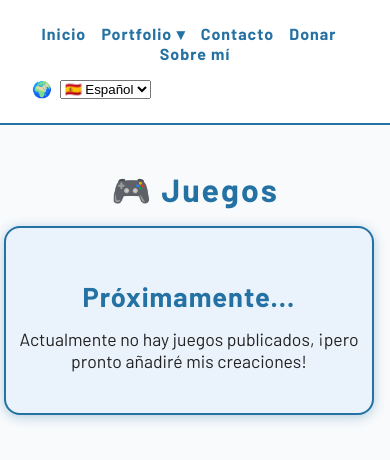
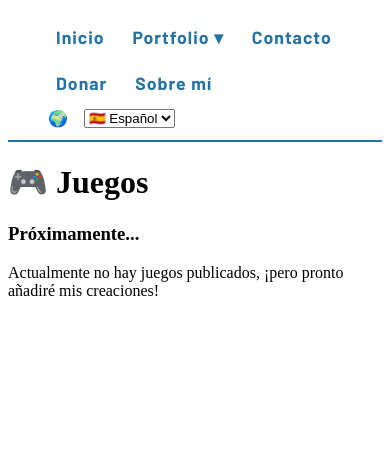
Before and after one commit to Sw3l3n/sw3l3n, a plain HTML site: page juegos.html in a window 390 px wide. Drawn offline with Linux system fonts and the light colour scheme.

```diff
--- a/style.css
+++ b/style.css
@@ -1,48 +1,44 @@
-/* ===== Body y fuente ===== */
-body {
-  font-family: 'Barlow', Arial, sans-serif;
-  background: #f8fafc;
-  margin: 0;
-  color: #222;
-  text-align: center;
-}
-
 /* ===== Navbar ===== */
 nav {
   display: flex;
   justify-content: space-between;
   align-items: center;
   background: #fff;
-  padding: 16px 32px;
+  padding: 12px 40px;
   border-bottom: 2px solid #2471A3;
   position: sticky;
   top: 0;
   z-index: 999;
+  font-family: 'Barlow', Arial, sans-serif;
 }
 
+/* Contenedor de enlaces izquierda */
+.nav-left {
+  display: flex;
+  align-items: center;
+  gap: 24px; /* espacio entre enlaces */
+}
+
+/* Enlaces normales y dropbtn */
 .nav-left a, .dropbtn {
   color: #2471A3;
   text-decoration: none;
   font-weight: 700;
-  margin-right: 24px;
   font-size: 1.1rem;
   letter-spacing: 1px;
+  padding: 6px 8px;
 }
 
-.nav-left a:last-child { margin-right: 0; }
-
-.nav-right {
-  display: flex;
-  align-items: center;
-  margin-right: 40px;
+/* Hover */
+.nav-left a:hover, .dropbtn:hover {
+  color: #145a8a;
 }
 
-.nav-right label { margin-right: 8px; }
-#lang-switcher { margin-right: 12px; }
+/* Dropdown */
+.dropdown {
+  position: relative;
+}
 
-/* ===== Dropdown ===== */
-.dropdown { position: relative; display: inline-block; }
-.dropbtn { cursor: pointer; }
 .dropdown-content {
   display: none;
   position: absolute;
@@ -51,125 +47,46 @@
   box-shadow: 0 8px 16px rgba(0,0,0,0.2);
   border: 1px solid #2471A3;
   border-radius: 8px;
+  top: 36px;
+  left: 0;
   z-index: 1000;
-  top: 36px;
   opacity: 0;
   transform: translateY(-10px);
   transition: all 0.2s ease-in-out;
 }
+
 .dropdown-content a {
   color: #2471A3;
-  padding: 12px 16px;
-  text-decoration: none;
+  padding: 10px 16px;
   display: block;
   font-weight: 700;
 }
-.dropdown-content a:hover { background-color: #eaf3fb; color: #145a8a; }
-.dropdown:hover .dropdown-content { display: block; opacity:1; transform:translateY(0); }
 
-/* ===== Contenedor principal ===== */
-.container {
-  max-width: 900px;
-  margin: 0 auto;
-  padding: 60px 16px 40px 16px;
+.dropdown:hover .dropdown-content {
+  display: block;
+  opacity: 1;
+  transform: translateY(0);
 }
 
-/* ===== Titulos ===== */
-h1 {
-  font-size: 2.5rem;
-  color: #2471A3;
-  font-weight: 700;
-  margin-bottom: 16px;
-  letter-spacing: 2px;
-}
-h2 {
-  font-size: 2rem;
-  color: #2471A3;
-  font-weight: 700;
-  margin-top: 48px;
-  margin-bottom: 24px;
-  letter-spacing: 2px;
+/* Contenedor derecha */
+.nav-right {
+  display: flex;
+  align-items: center;
+  gap: 12px;
 }
 
-/* ===== Tarjetas ===== */
-.cards {
-  display: flex;
-  justify-content: center;
-  gap: 32px;
-  flex-wrap: wrap;
-  margin-bottom: 40px;
+.nav-right label { margin-right: 4px; }
+
+/* Responsive */
+@media (max-width: 700px) {
+  nav {
+    flex-direction: column;
+    align-items: flex-start;
+  }
+  .nav-left {
+    flex-wrap: wrap;
+    gap: 12px;
+    margin-bottom: 8px;
+  }
+  .nav-right { margin-left: 0; }
 }
-
-.card {
-  background: #eaf3fb;
-  border-radius: 16px;
-  box-shadow: 0 2px 12px #2471A355;
-  padding: 40px 32px;
-  max-width: 350px;
-  min-width: 260px;
-  border: 2px solid #2471A3;
-  display: flex;
-  flex-direction: column;
-  align-items: center;
-  justify-content: center;
-}
-
-.card h3 {
-  color: #2471A3;
-  font-size: 1.7rem;
-  font-weight: 700;
-  margin-bottom: 16px;
-  text-align: center;
-  letter-spacing: 1px;
-}
-
-.card img {
-  width: 100%;
-  max-width: 320px;
-  border-radius: 8px;
-  margin-bottom: 0;
-  box-shadow: 0 0 12px #2471A355;
-  background: #fff;
-  border: 1px solid #2471A3;
-  object-fit: cover;
-  display: block;
-}
-
-.card p {
-  color: #222;
-  text-align: center;
-  font-size: 1.1rem;
-  margin-top: 0;
-}
-
-/* ===== Botón de donar ===== */
-.donate-button {
-  display: inline-block;
-  margin-top: 20px;
-  padding: 14px 28px;
-  background: #FF5E5B;
-  color: #fff;
-  font-weight: bold;
-  font-size: 1.1rem;
-  border-radius: 10px;
-  text-decoration: none;
-  box-shadow: 0 4px 12px rgba(255, 94, 91, 0.4);
-  transition: transform 0.2s, box-shadow 0.3s, background 0.3s;
-}
-.donate-button:hover {
-  background: #ff7b78;
-  transform: translateY(-3px);
-  box-shadow: 0 6px 16px rgba(255, 94, 91, 0.5);
-}
-
-/* ===== Responsive ===== */
-@media (max-width: 600px) {
-  nav { flex-direction: column; align-items: flex-start; }
-  .nav-left, .nav-right { margin: 8px 0; }
-  .nav-left a, .dropbtn { margin-right: 12px; font-size: 1rem; }
-  .container { padding: 24px 4px; }
-  h1 { font-size: 2rem; }
-  h2 { font-size: 1.3rem; }
-  .cards { gap: 16px; }
-  .card { padding: 24px 8px; }
-}
```
